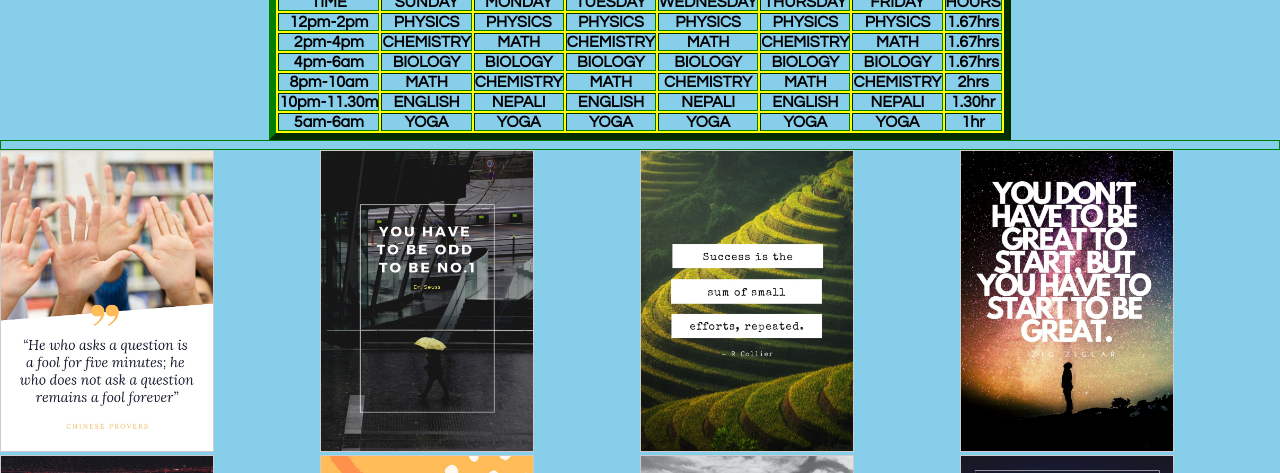
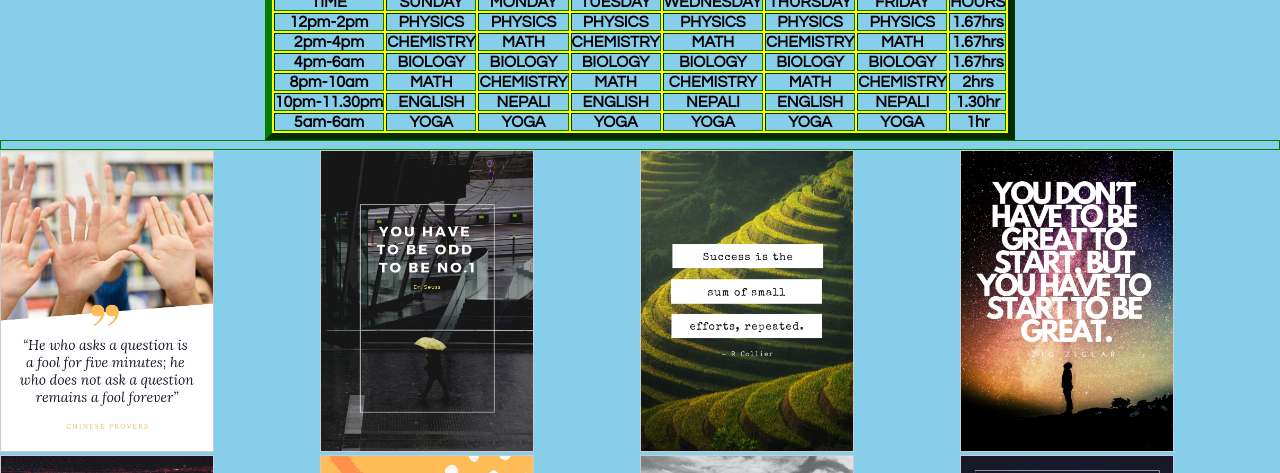
Before and after one commit to kusal-raj/routine2.0, a plain HTML site: page index.html in a window 1280 px wide. Shown: the part 627-1100 px from the top of the page. Drawn offline with Linux system fonts and the light colour scheme.

Commit message:
Update index.html

```diff
--- a/index.html
+++ b/index.html
@@ -124,7 +124,7 @@
 			<TH>2hrs</TH>
 		</tr>
 		<tr>
-			<th>10pm-11.30m</th>
+			<th>10pm-11.30pm</th>
 			<th>ENGLISH</th>
 			<th>NEPALI</th>
 			<th>ENGLISH</th>
```
